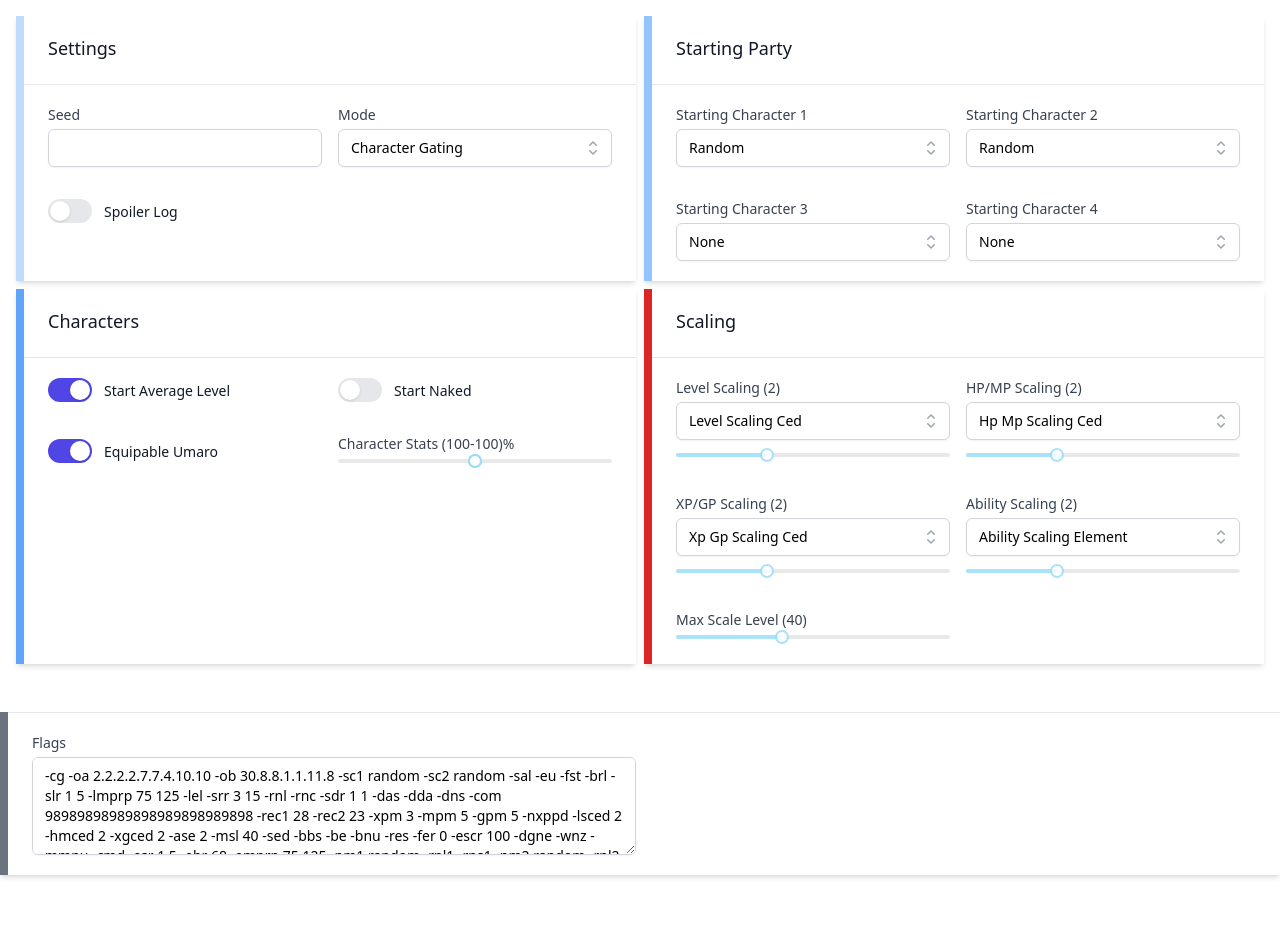
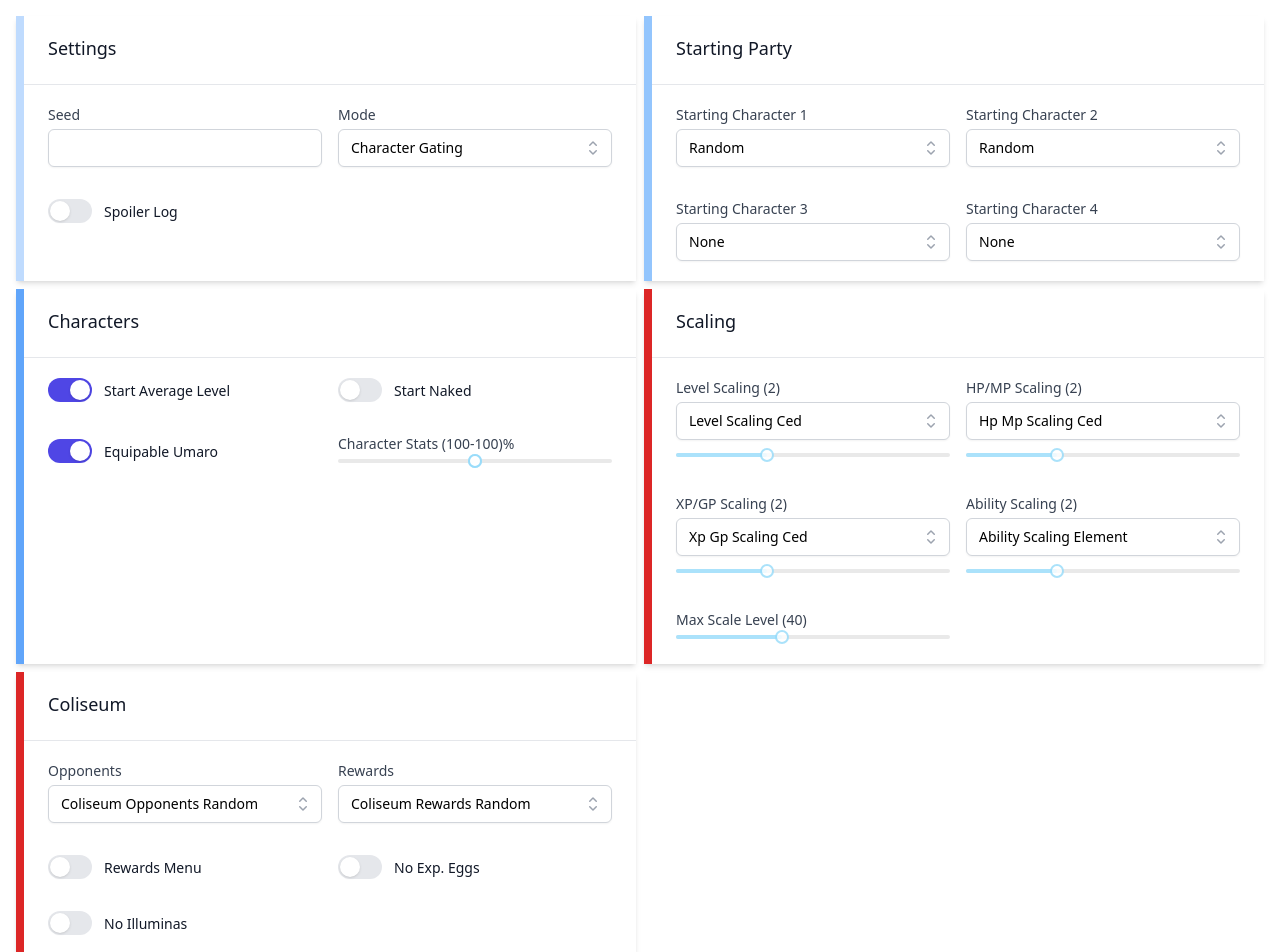
Before and after one commit to weffjebster/balance-and-ruin, a Next.js app in the folder balance-and-ruin/: page /create in a window 1280 px wide. Shown: the top 952 px of the page. Before the commit the page ends 891 px from the top, so only its background shows below. Built offline with nearby package versions, Linux system fonts and the light colour scheme.

Commit message:
feat: fix selected "None" showing invalid select

```diff
--- a/balance-and-ruin/components/Flags/FlagGroupSelect.tsx
+++ b/balance-and-ruin/components/Flags/FlagGroupSelect.tsx
@@ -1,6 +1,6 @@
 import { getNumberSuffix } from '~/utils/getNumberSuffix';
 import { useFlag, useMetadata } from '~/utils/useFlagContext';
-import { EMPTY_SELECT_VALUE, useFlagGroupSelect } from '~/utils/useFlagGroupSelect';
+import { useFlagGroupSelect } from '~/utils/useFlagGroupSelect';
 import Select from '../Select';
 import { SmartFlagInput } from './SmartFlagInput';
 
@@ -22,11 +22,6 @@ function getFormattedLabelValue(val1: string, val2: string, suffix: string) {
   return '';
 }
 
-const INVALID_SELECT = {
-  key: 'N/A',
-  label: 'INVALID SELECT',
-  description: 'an error occurred while creating the select'
-};
 /**
  * Used when a select should be selecting between multiple potential flags.
  * Depending on the selected option, another input may be rendered below it
@@ -45,7 +40,7 @@ export const FlagGroupSelect = ({ label: baseLabel, mutuallyExclusiveGroup, null
 
   return (
     <div className="grid gap-y-2">
-      <Select label={label} onChange={setValue} options={options} value={selected || INVALID_SELECT} />
+      <Select label={label} onChange={setValue} options={options} value={selected || options[0]} />
       {selected && <SmartFlagInput id={selectedKey} />}
     </div>
   );
--- a/balance-and-ruin/pages/create.tsx
+++ b/balance-and-ruin/pages/create.tsx
@@ -38,6 +38,14 @@ const Create: NextPage = () => {
           <FlagGroupSelect mutuallyExclusiveGroup="Ability Scaling" label="Ability Scaling" nullable />
           <FlagSlider id="max_scale_level" label="Max Scale Level" />
         </Card>
+
+        <Card title={'Coliseum'} className="border-red-600">
+          <FlagGroupSelect mutuallyExclusiveGroup="Coliseum Opponents" label="Opponents" nullable />
+          <FlagGroupSelect mutuallyExclusiveGroup="Coliseum Rewards" label="Rewards" nullable />
+          <FlagSwitch id="coliseum_rewards_menu" label="Rewards Menu" />
+          <FlagSwitch id="coliseum_no_exp_eggs" label="No Exp. Eggs" />
+          <FlagSwitch id="coliseum_no_illuminas" label="No Illuminas" />
+        </Card>
       </dl>
       <Card title="" className="border-gray-500">
         <Flags />
--- a/balance-and-ruin/utils/useFlagGroupSelect.ts
+++ b/balance-and-ruin/utils/useFlagGroupSelect.ts
@@ -5,6 +5,12 @@ import { FlagValues } from './FlagProvider';
 import { useFlagContext } from './useFlagContext';
 
 export const EMPTY_SELECT_VALUE = 'none';
+
+const INVALID_SELECT = {
+  key: 'N/A',
+  label: 'INVALID SELECT',
+  description: 'an error occurred while creating the select'
+};
 
 export const useFlagGroupSelect = (mutuallyExclusiveGroup: string, nullable = false) => {
   const { flags, metadata, metadataByFlag, setFlags } = useFlagContext();
```
